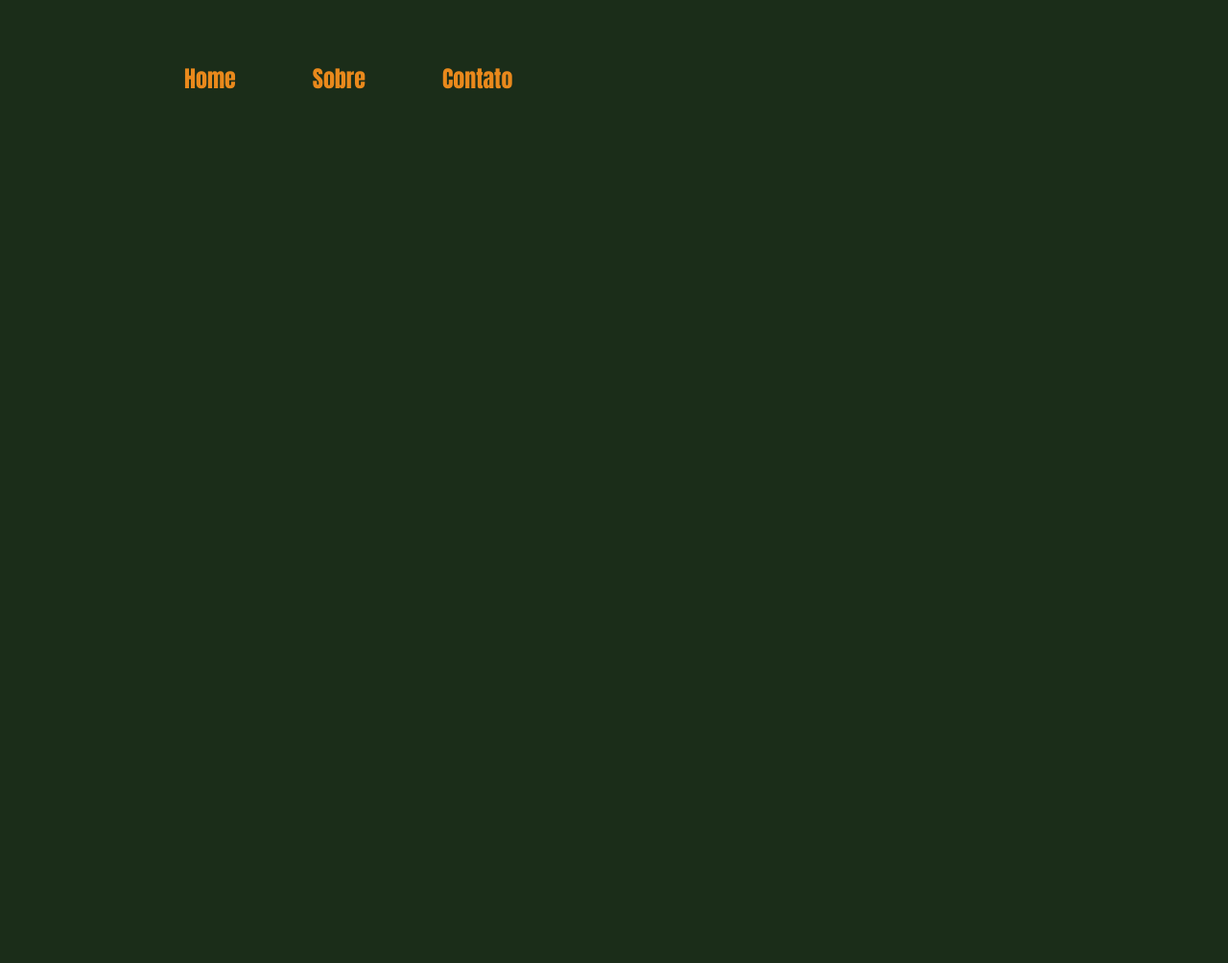
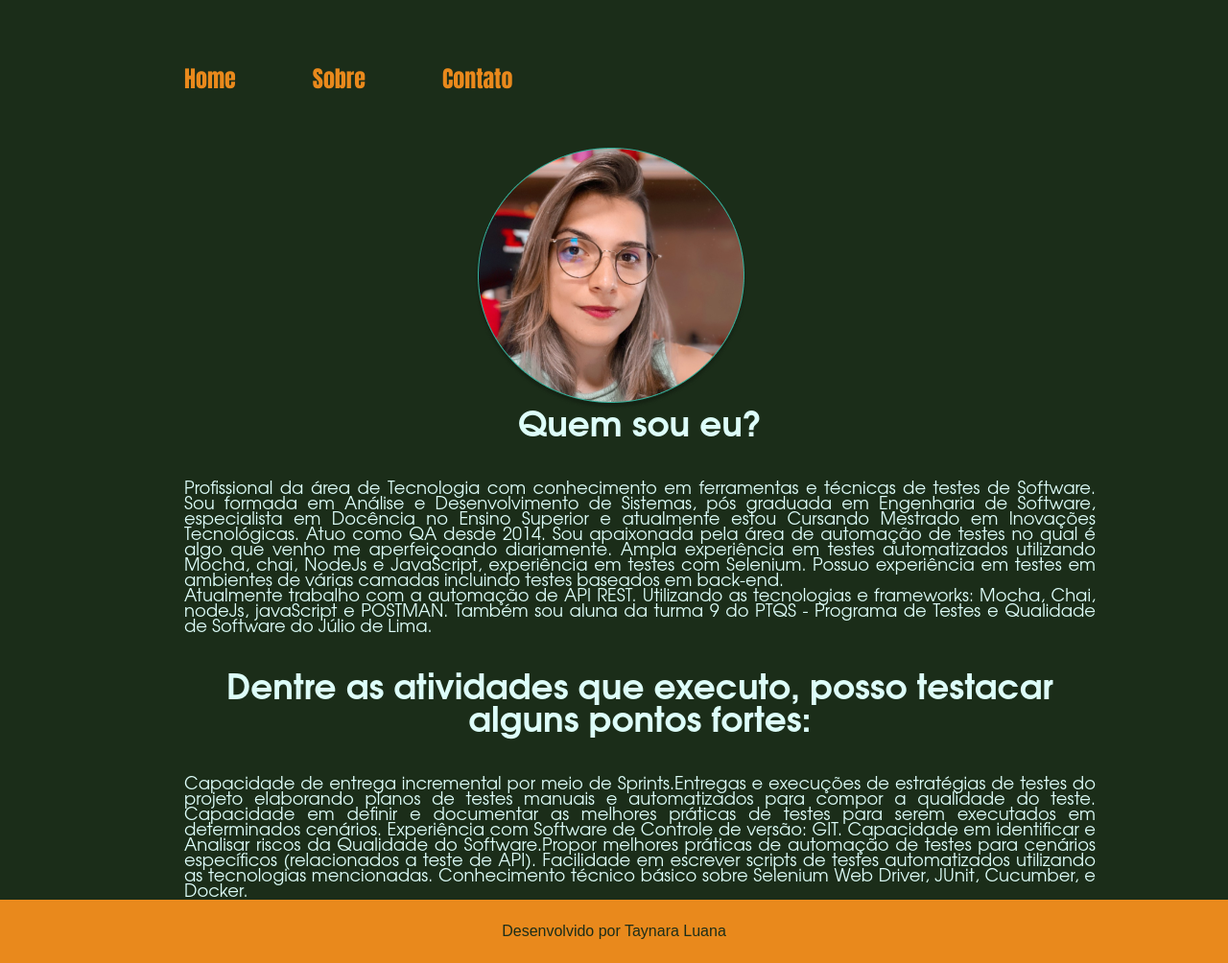
Before and after one commit to Taynara-Luana/projeto-html-css-js-docker, a website: page src/view/sobre.html in a window 1280 px wide. Shown: the whole page at 96% size. Before the commit the page ends 800 px from the top, so only its background shows below. Drawn offline with Linux system fonts and the light colour scheme.

Commit message:
pagina_completa

```diff
--- a/src/css/sobre.css
+++ b/src/css/sobre.css
@@ -32,3 +32,70 @@ body {
 .cabecalho__menu__link:hover{
     color: #ddebdc;
 }
+
+.elementos__cabecalho{
+    padding: 5% 0 0 15%;
+}
+
+.elementos__cabecalho__imagem__sobre__mim{
+    display:flex;
+    align-items: center;
+    justify-content: space-between;
+    padding:0% 15%;
+
+}
+
+.sobre__mim{
+    padding:0 0 0 15%;
+    display:flex;
+    align-items: center;
+    justify-content: space-between;
+    text-align: justify;
+}
+
+.sobre__mim__conteudo{
+    width: 950px;
+    display: flex;
+    flex-direction: column;
+    gap: 40px;
+}
+
+.sobre__mim__titulo{
+    font-size: 36px;
+    text-align: center;
+}
+
+.sobre__mim__texto{
+    color: #DDFDF9;
+    font-size: 18px;
+    text-align: justify;
+}
+
+.sobre__mim__pontos__fortes{
+    width: 950px;
+    display: flex;
+    flex-direction: column;
+    gap: 40px;
+}
+
+.sobre__mim__conteudo__pontos__fortes__titulo{
+    font-size: 36px;
+    text-align: center;
+}
+
+.sobre__mim__conteudo__texto{
+    font-size: 18px;
+    text-align: justify;
+    color: #e9ecec;
+    color: #DDFDF9;
+    font-family: Avantgarde, TeX Gyre Adventor, URW Gothic L, sans-serif;
+}
+
+.rodape{
+    padding: 24px;
+    font-weight: 400;
+    font-family: 'Montserrat', sans-serif;
+    text-align: center;
+    background-color: #e9891c;
+    color: #1B2D19;
+}
--- a/src/view/sobre.html
+++ b/src/view/sobre.html
@@ -17,9 +17,51 @@
             <a class="cabecalho__menu__link" href="sobre.html">Sobre</a>
             <a class="cabecalho__menu__link" href="contato.html">Contato</a>
         </nav>
+
+        <div class="elementos__cabecalho">
+            <img src="../images/Taynara.png" alt="souTaynaraLuana" class="elementos__cabecalho__imagem__sobre__mim">
+        </div>
     </header>
-    <main></main>
-    <footer></footer>
+
+    <main class="sobre__mim">
+        <section class="sobre__mim__conteudo">
+            <h1 class="sobre__mim__titulo">Quem sou eu?</h1>
+            <p class="sobre__mim__texto">Profissional da área de Tecnologia com conhecimento em ferramentas e técnicas
+                de testes de Software.
+                Sou formada em Análise e Desenvolvimento de Sistemas, pós graduada em Engenharia de Software,
+                especialista em Docência no Ensino Superior e atualmente estou Cursando Mestrado em Inovações
+                Tecnológicas. Atuo como QA desde 2014. Sou apaixonada pela área de automação de testes no qual é algo
+                que venho me aperfeiçoando diariamente. Ampla experiência em testes automatizados utilizando Mocha,
+                chai, NodeJs e JavaScript, experiência em testes com Selenium. Possuo experiência em testes em ambientes
+                de várias camadas incluindo testes baseados em back-end.
+                <br>
+                Atualmente trabalho com a automação de API REST. Utilizando as tecnologias e frameworks:
+                Mocha, Chai, nodeJs, javaScript e POSTMAN.
+                Também sou aluna da turma 9 do PTQS - Programa de Testes e Qualidade de Software do Júlio de Lima.
+            </p>
+
+            <div class="sobre__mim__pontos__fortes">
+                <h1 class="sobre__mim__conteudo__pontos__fortes__titulo">Dentre as atividades que executo, posso
+                    testacar alguns pontos fortes:</p></h1>
+
+                    <p class="sobre__mim__conteudo__texto">Capacidade de entrega incremental por meio de
+                        Sprints.Entregas e execuções de estratégias de
+                        testes do projeto elaborando planos de testes manuais
+                        e automatizados para compor a qualidade do teste. Capacidade em definir e documentar as melhores
+                        práticas de testes para serem executados em
+                        determinados cenários. Experiência com Software de Controle de versão: GIT. Capacidade em
+                        identificar e Analisar riscos da Qualidade do Software.Propor melhores práticas de automação de
+                        testes para cenários específicos (relacionados a
+                        teste de API). Facilidade em escrever scripts de testes automatizados utilizando as tecnologias
+                        mencionadas. Conhecimento técnico básico sobre Selenium Web Driver, JUnit, Cucumber, e Docker.
+                    </p>
+            </div>
+        </section>
+    </main>
+
+    <footer class="rodape">
+        <p>Desenvolvido por Taynara Luana</p>
+    </footer>
 
 </body>
 
```
